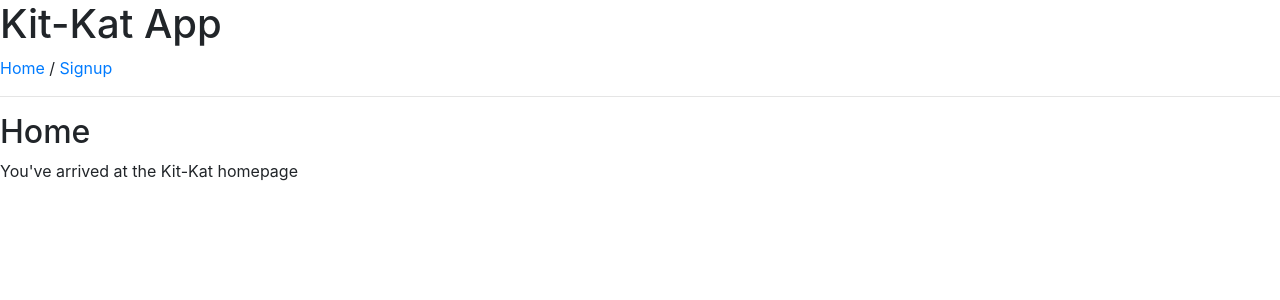
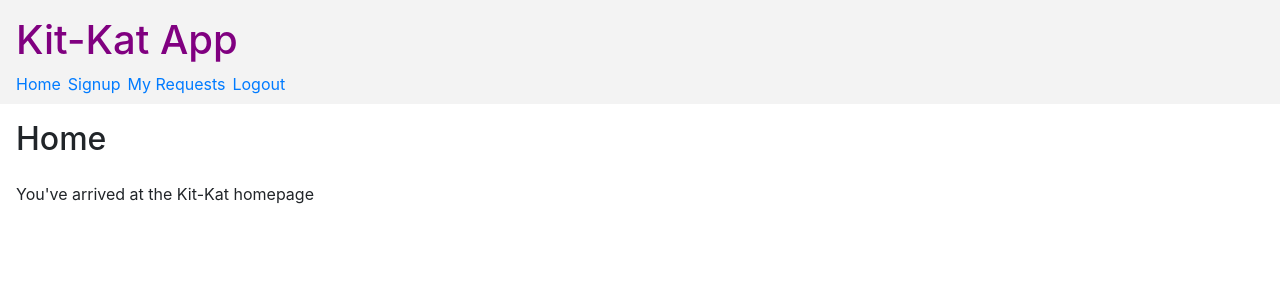
Before and after one commit to neckenth/kit-kat, a Django app: page /kitkat/ in a window 1280 px wide. Shown: the top 300 px of the page. Run offline with Django 3.2, Linux system fonts and the light colour scheme; the visitor is signed in with stand-in values (Sample User, id 1); some libraries are stand-ins or nearby versions.

Commit message:
began styling

```diff
--- a/kit-kat-project/kitkat/static/kitkat/style.css
+++ b/kit-kat-project/kitkat/static/kitkat/style.css
@@ -0,0 +1,43 @@
+body {
+    /* background: white; */
+    /* margin: 1em; */
+    /* padding: 1em; */
+}
+
+#static-top {
+    background: #f3f3f3;
+    margin: none;
+    clear: none;
+    padding-left: 1em;
+    padding-right: 1em;
+    padding-top: 1em;
+    padding-bottom: 2em;
+}
+
+#app-name {
+    color: purple;
+}
+
+#navbar {
+    position: fixed;
+    margin: none;
+    overflow: hidden;
+}
+
+.nav {
+    float: left;
+    padding-right: 7px;
+}
+
+
+.content {
+    padding-left: 1rem;
+}
+
+#link-logout {
+    float: right;
+}
+
+h2 {
+    padding: 1rem;
+}
--- a/kit-kat-project/kitkat/templates/base.html
+++ b/kit-kat-project/kitkat/templates/base.html
@@ -1,3 +1,6 @@
+{% load static %}
+
+
 <!DOCTYPE html>
 <html lang="en">
   <head>
@@ -8,18 +11,21 @@
     <script src="https://cdnjs.cloudflare.com/ajax/libs/popper.js/1.12.9/umd/popper.min.js" crossorigin="anonymous" integrity="sha384-ApNbgh9B+Y1QKtv3Rn7W3mgPxhU9K/ScQsAP7hUibX39j7fakFPskvXusvfa0b4Q"></script>
     <script src="https://maxcdn.bootstrapcdn.com/bootstrap/4.0.0/js/bootstrap.min.js" crossorigin="anonymous" integrity="sha384-JZR6Spejh4U02d8jOt6vLEHfe/JQGiRRSQQxSfFWpi1MquVdAyjUar5+76PVCmYl"></script>
     <link rel="stylesheet" href="https://stackpath.bootstrapcdn.com/bootstrap/4.3.1/css/bootstrap.min.css" integrity="sha384-ggOyR0iXCbMQv3Xipma34MD+dH/1fQ784/j6cY/iJTQUOhcWr7x9JvoRxT2MZw1T" crossorigin="anonymous">
-
+    <link rel="stylesheet" type="text/css" href="{% static 'kitkat/style.css' %}">
     {% block extrahead %}
     {% endblock %}
 
   </head>
   <body>
-    <h1>Kit-Kat App</h1>
-    <div>
-    <a href="{% url 'home' %}">Home</a> /
-    <a href="{% url 'signup' %}">Signup</a>
+  <div id="static-top">
+    <h1 id="app-name">Kit-Kat App</h1>
+    <div id="navbar">
+    <a class="nav" href="{% url 'home' %}">Home</a>
+    <a class="nav" href="{% url 'signup' %}">Signup</a>
+    <a class="nav" href="{% url 'index' %}">My Requests</a>
+    <a class="nav" id="link-logout" href="{% url 'logout' %}">Logout</a>
     </div>
-    <hr />
+    </div>
     {% block content %}
     {% endblock %}
   </body>
--- a/kit-kat-project/kitkat/templates/home.html
+++ b/kit-kat-project/kitkat/templates/home.html
@@ -2,5 +2,7 @@
 
 {% block content %}
 <h2>Home</h2>
+<div class="content">
 <p>You've arrived at the Kit-Kat homepage</p>
+</div>
 {% endblock %}
--- a/kit-kat-project/kitkat/templates/one_request.html
+++ b/kit-kat-project/kitkat/templates/one_request.html
@@ -2,10 +2,11 @@
 
 {% block content %}
 
+    <h2>{{this_request.start_date}} - {{this_request.end_date}}</h2>
+
     {% if this_request %}
 
     <ul>
-        <li>{{this_request.start_date}} - {{this_request.end_date}}</li>
         <li>{{this_request.note}}</li>
         <li>{{this_request.approved}}</li>
     </ul>
--- a/kit-kat-project/kitkat/templates/registration/login.html
+++ b/kit-kat-project/kitkat/templates/registration/login.html
@@ -36,7 +36,7 @@
         </tr>
     </table>
 
-    <input type="submit" value="login" />
+    <input type="submit" value="Login" />
     <input type="hidden" name="next" value="{{ next }}" />
 
     </form>
--- a/kit-kat-project/kitkat/templates/requests.html
+++ b/kit-kat-project/kitkat/templates/requests.html
@@ -1,6 +1,8 @@
 {% extends 'base.html' %}
 
 {% block content %}
+
+<h2>My Requests</h2>
 
     {% if my_requests_list %}
         <ul>
```
